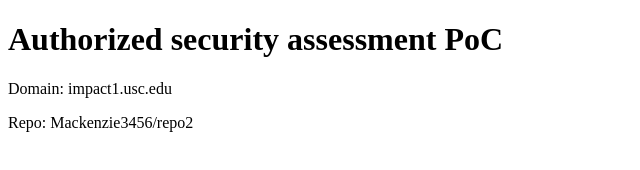
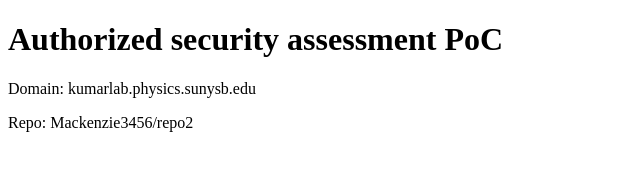
Before and after one commit to Mackenzie3456/repo2, a plain HTML site: page index.html in a window 1280 px wide. Shown: the whole page, without its empty margins (0-640 px from the left). Drawn offline with Linux system fonts and the light colour scheme.

Commit message:
init pages

```diff
--- a/index.html
+++ b/index.html
@@ -1 +1 @@
-<!doctype html><html><head><meta charset=utf-8><title>PoC impact1.usc.edu</title></head><body><h1>Authorized security assessment PoC</h1><p>Domain: impact1.usc.edu</p><p>Repo: Mackenzie3456/repo2</p></body></html>
+<!doctype html><html><head><meta charset=utf-8><title>PoC kumarlab.physics.sunysb.edu</title></head><body><h1>Authorized security assessment PoC</h1><p>Domain: kumarlab.physics.sunysb.edu</p><p>Repo: Mackenzie3456/repo2</p></body></html>
```
